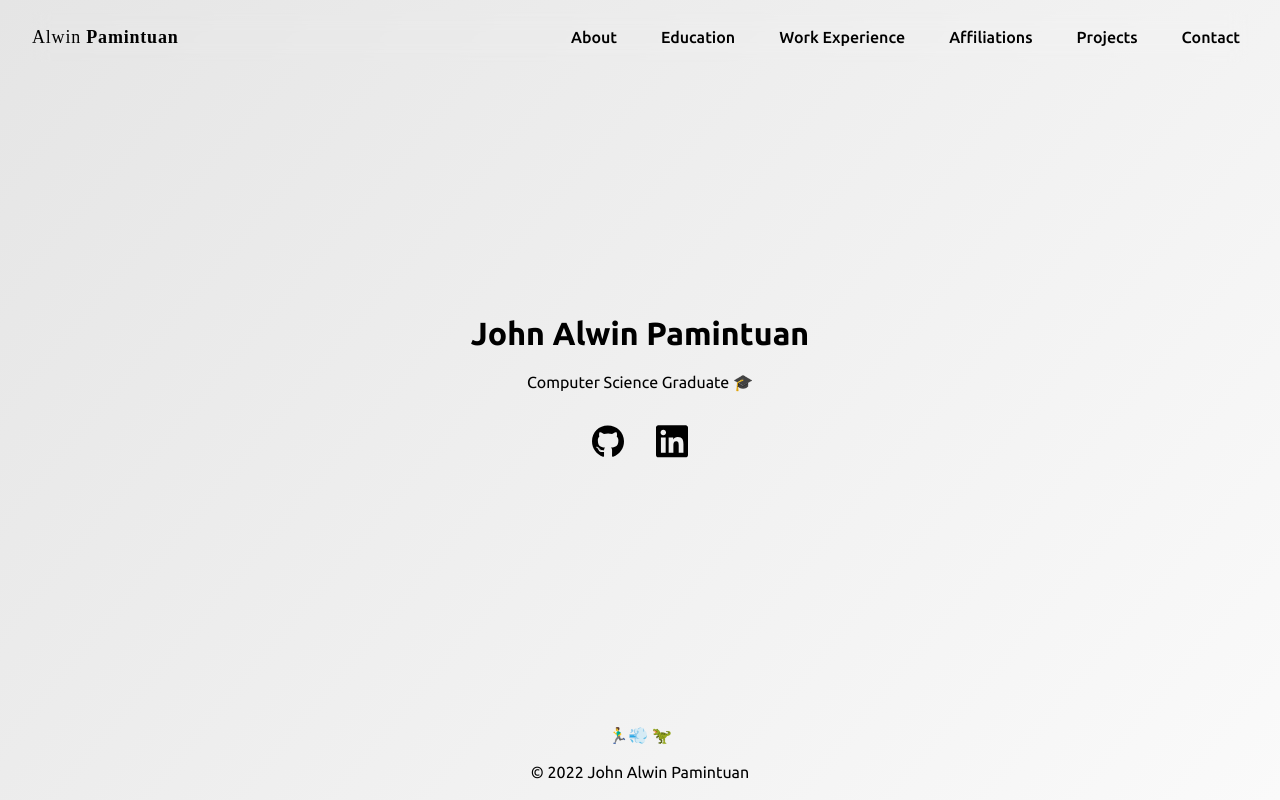
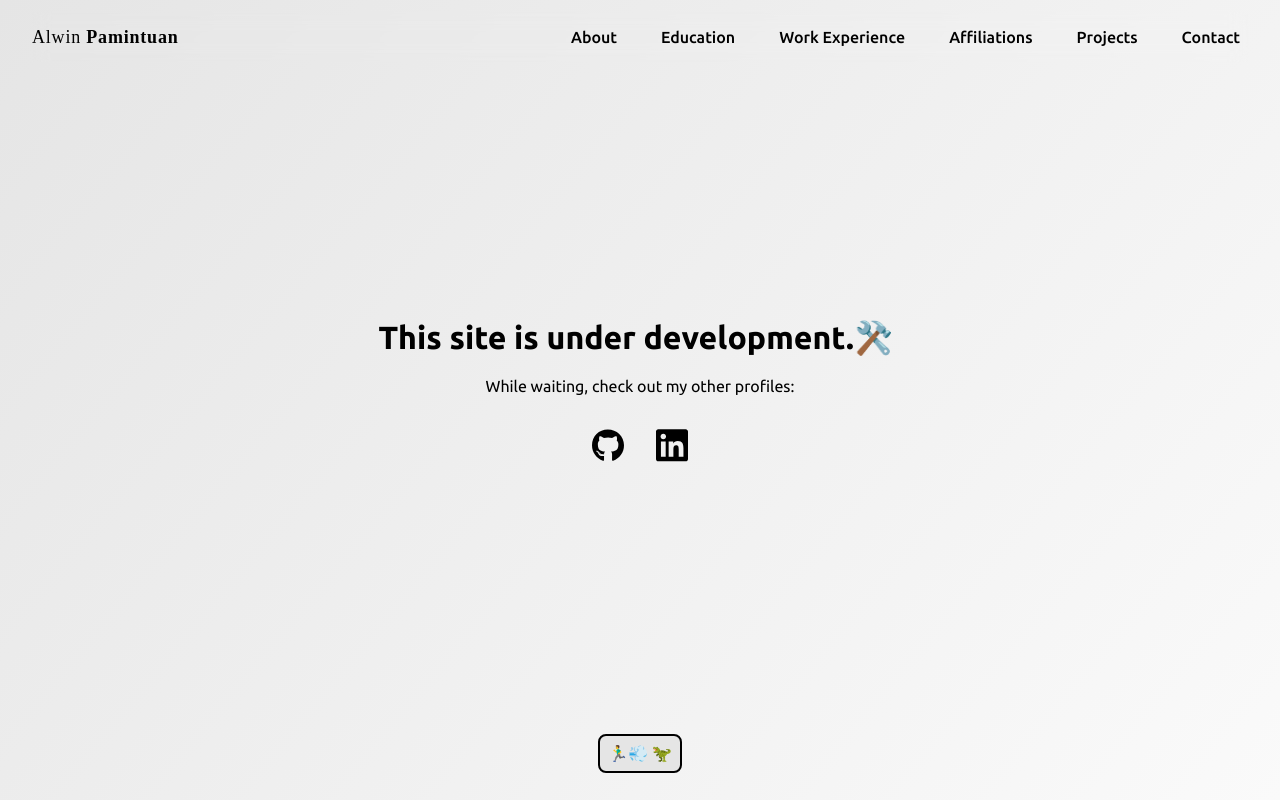
Before and after one commit to alwinpamintuan/alwinpamintuan.github.io, a Next.js app: page / in a window 1280 px wide. Built offline with nearby package versions, Linux system fonts and the light colour scheme; a web font is replaced by a local one.

Commit message:
Set under development to default

```diff
--- a/src/common/components/placeholder/Placeholder.tsx
+++ b/src/common/components/placeholder/Placeholder.tsx
@@ -8,7 +8,7 @@ type Props = {};
 // Reusable component
 export const Placeholder = ({}: Props) => {
   return (
-    <div className={classes(styles.full)}>
+    <>
       <h1>
         This site is under development.
         <span className={styles.rotating}>&nbsp;🛠️</span>
@@ -16,6 +16,6 @@ export const Placeholder = ({}: Props) => {
       <p>While waiting, check out my other profiles:</p>
 
       <Socials />
-    </div>
+    </>
   );
 };
--- a/src/common/styles/Layout.module.css
+++ b/src/common/styles/Layout.module.css
@@ -5,11 +5,11 @@
 }
 
 .main {
-  height: calc(100vh - 10.5rem);
+  height: calc(100vh - 10rem);
   display: flex;
-  flex-direction: column;
   justify-content: center;
   align-items: center;
+  flex-direction: column;
   text-align: center;
 }
 
--- a/src/modules/layout/components/footer/Footer.module.css
+++ b/src/modules/layout/components/footer/Footer.module.css
@@ -6,5 +6,11 @@
 }
 
 .copyright {
-  text-align: center;
+  display: block;
+  margin: 0 auto;
+  background-color: var(--clr-neutral200);
+  padding: 0.5rem;
+  border-radius: 0.5rem;
+  border: 2px solid var(--clr-black);
+  width: fit-content;
 }
--- a/src/modules/layout/components/footer/Footer.tsx
+++ b/src/modules/layout/components/footer/Footer.tsx
@@ -1,18 +1,14 @@
 import React from "react";
 import Link from "next/link";
 import styles from "./Footer.module.css";
+import { Socials } from "@components/socials";
 
 type Props = {};
 
 export function Footer({}: Props) {
   return (
     <footer className={styles.footer}>
-      <p className={styles.copyright}>
-        🏃‍♂️💨 🦖
-        <br />
-        <br />
-        &copy; {new Date().getFullYear()} John Alwin Pamintuan
-      </p>
+      <p className={styles.copyright}>🏃‍♂️💨 🦖</p>
     </footer>
   );
 }
--- a/src/pages/index.tsx
+++ b/src/pages/index.tsx
@@ -6,8 +6,7 @@ import { About } from "@modules/about";
 const Home: NextPage = () => {
   return (
     <Layout>
-      {/* <Placeholder /> */}
-      <About />
+      <Placeholder />
     </Layout>
   );
 };
```
